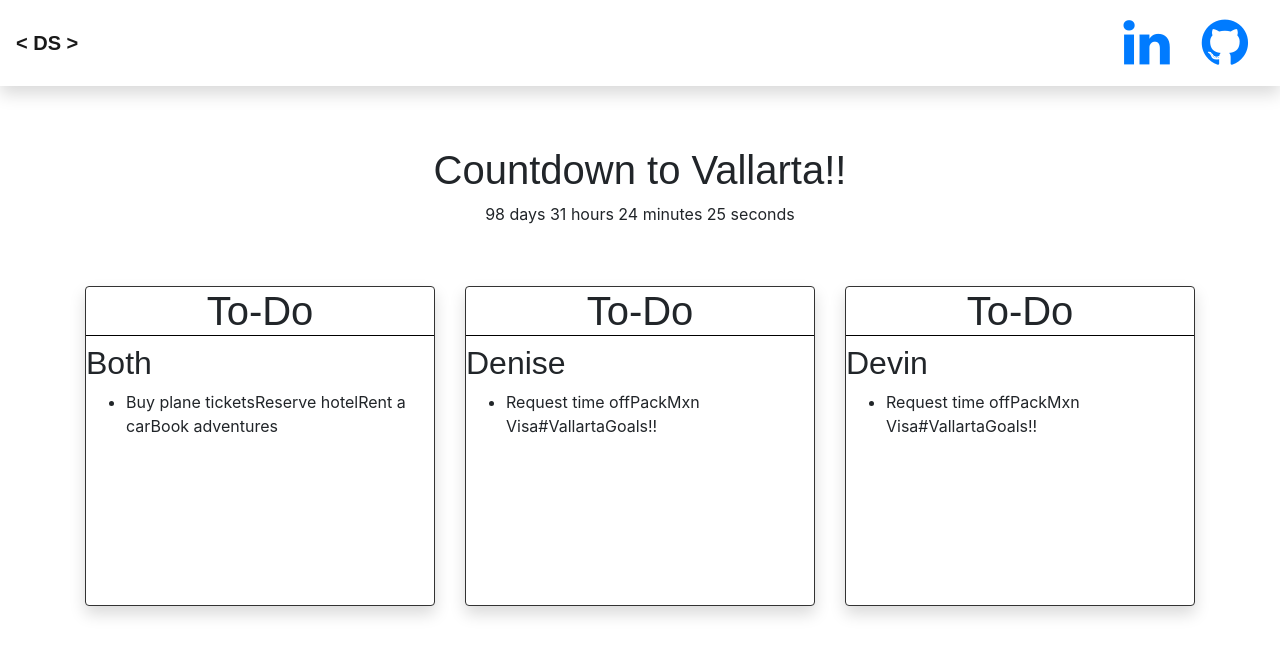
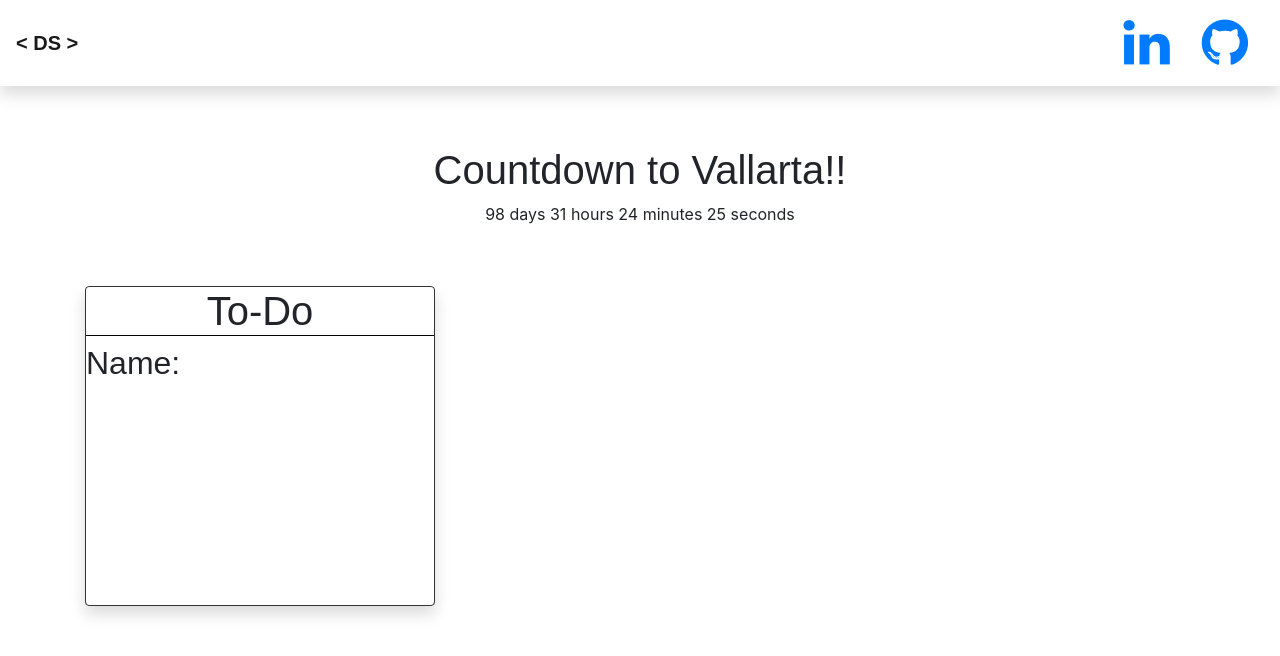
Before and after one commit to Bigshmow/Vacation-Countdown, a React (Create React App) app in the folder client/: page / in a window 1280 px wide. Shown: the top 656 px of the page. Built offline with nearby package versions, Linux system fonts and the light colour scheme; a web font is replaced by a local one.

Commit message:
created seperate countdown component so its  effect use is isolated, cleaned up imports

```diff
--- /dev/null
+++ b/client/src/components/Countdown.js
@@ -0,0 +1,49 @@
+import React, { useEffect, useState } from 'react';
+import { Col } from 'reactstrap';
+import '../styles.css';
+
+export const Countdown = props => {
+    const handleTime = () => {
+        const diff = +new Date("2020-05-07") - +new Date();
+        let timeLeft = {};
+
+        if (diff > 0) {
+            timeLeft = {
+            days: Math.floor(diff / (1000 * 60 * 60 * 24)),
+            hours: 8 + Math.floor((diff / (1000 * 60 * 60)) % 24),
+            minutes: Math.floor((diff / 1000 / 60) % 60),
+            seconds: Math.floor((diff / 1000) % 60)
+            };
+        }
+        return timeLeft;
+    }
+
+    const [timeLeft, setTime] = useState(handleTime());
+
+    useEffect(() => {
+      setTimeout(() => {
+          setTime(handleTime());
+      }, 1000);
+    });
+
+    const timer = [];
+
+    Object.keys(timeLeft).forEach(interval => {
+        if (!timeLeft[interval]) {
+          return;
+        }
+
+        timer.push(
+          <span>
+            {timeLeft[interval]} {interval}{" "}
+          </span>
+        );
+      });
+
+      return (
+        <Col xs='12'>
+            <h1>Countdown to Vallarta!!</h1>
+            {timer.length ? timer : <span>Puerto Vallarta here we come!!</span>}
+        </Col>
+      )
+}
--- a/client/src/components/Todocard.js
+++ b/client/src/components/Todocard.js
@@ -1,20 +1,23 @@
 import React, { Fragment } from "react";
-import { Card } from "reactstrap";
+import { Card, Col } from "reactstrap";
 import "../styles.css";
 
 export const Todocard = (props) => {
 
     return (
         <Fragment>
+            <Col xs='12' md='4'>
             <div className="todoCard">
                 <Card className="todoCard shadow" style={{ borderColor: '#333' }}>
                     <h1 className="todo text-center">To-Do</h1>
-                    <h2>{props.name}</h2>
+                    <h2>Name: {props.name}</h2>
                     <ul>
-                    <li>{props.list}</li>
+                    {props.list}
                     </ul>
                 </Card>
             </div>
+
+            </Col>
         </Fragment>
     )
 }
--- a/client/src/components/Topnav.js
+++ b/client/src/components/Topnav.js
@@ -1,5 +1,5 @@
 import React from "react";
-import {Nav,Navbar,NavbarBrand,NavItem,NavLink} from 'reactstrap';
+import {Nav,Navbar,NavbarBrand,NavLink} from 'reactstrap';
 import "../styles.css";
 
 export const Topnav = () => {
--- a/client/src/pages/Dashboard.js
+++ b/client/src/pages/Dashboard.js
@@ -1,66 +1,18 @@
-import React, { useEffect, useState } from 'react';
-import { Container, Row, Col } from 'reactstrap';
+import React from 'react';
+import { Container, Row } from 'reactstrap';
 import { Todocard } from '../components/Todocard';
+import { Countdown } from '../components/Countdown';
 import '../styles.css';
 
 export const Dashboard = props => {
 
-const Todos = require("../todos.json")
-
-const handleTime = () => {
-    const diff = +new Date("2020-05-07") - +new Date();
-    let timeLeft = {};
-
-    if (diff > 0) {
-        timeLeft = {
-        days: Math.floor(diff / (1000 * 60 * 60 * 24)),
-        hours: 8 + Math.floor((diff / (1000 * 60 * 60)) % 24),
-        minutes: Math.floor((diff / 1000 / 60) % 60),
-        seconds: Math.floor((diff / 1000) % 60)
-        };
-    }
-    return timeLeft;
-}
-
-const [timeLeft, setTime] = useState(handleTime());
-
-useEffect(() => {
-  setTimeout(() => {
-      setTime(handleTime());
-  }, 1000);
-});
-
-const timer = [];
-
-Object.keys(timeLeft).forEach(interval => {
-    if (!timeLeft[interval]) {
-      return;
-    }
-
-    timer.push(
-      <span>
-        {timeLeft[interval]} {interval}{" "}
-      </span>
-    );
-  });
-
     return (
         <Container>
             <Row className="mainRow">
-                <Col xs='12'>
-                    <h1>Countdown to Vallarta!!</h1>
-                    {timer.length ? timer : <span>Puerto Vallart here we come!!</span>}
-                </Col>
+                <Countdown/>
             </Row>
             <Row>
-                    {Todos.map((todo) =>
-                <Col xs='12' md='4'>
-                        <Todocard
-                        name={todo.name}
-                        list={todo.list}
-                        />
-                </Col>
-                    )}
+                <Todocard/>
             </Row>
         </Container>
     )
```
